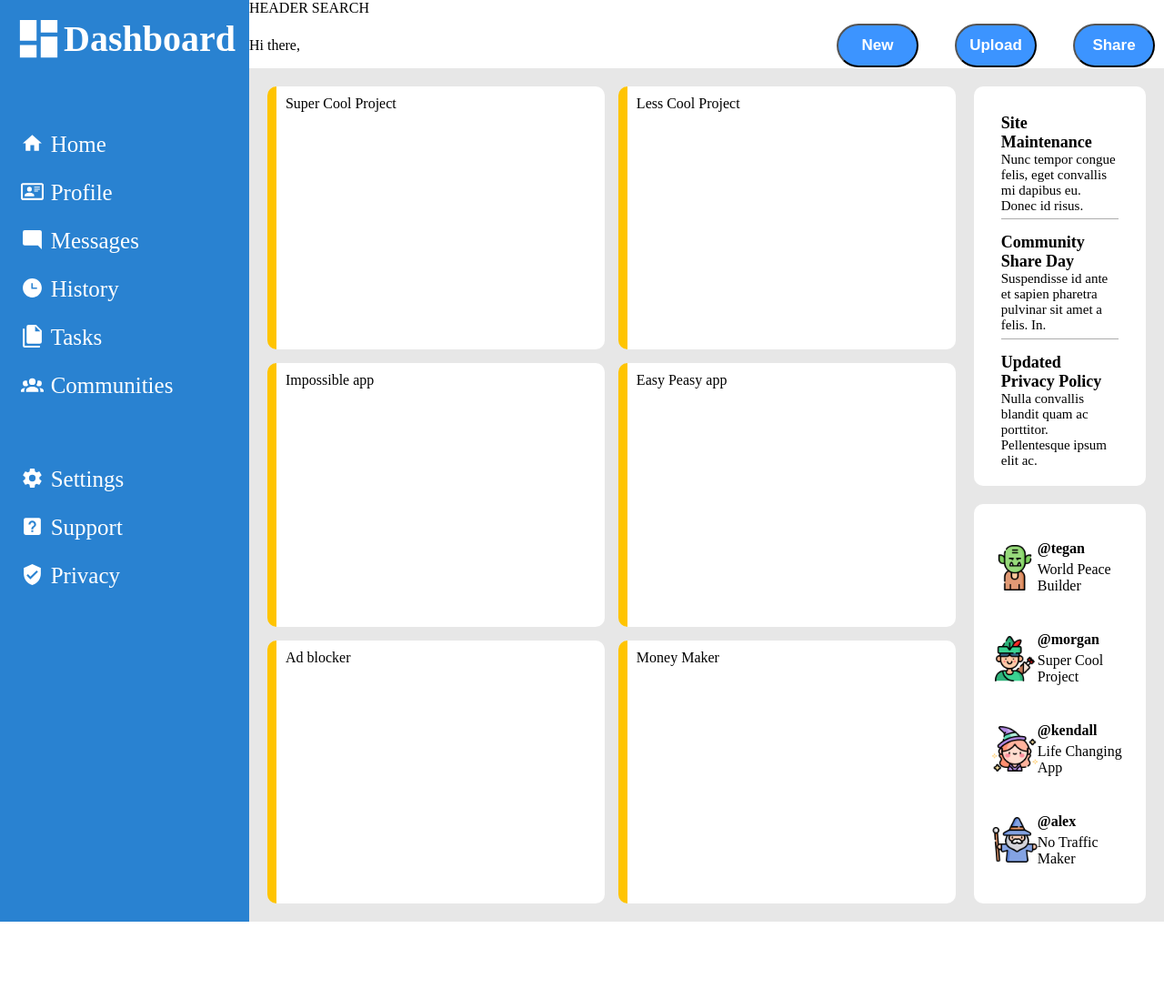
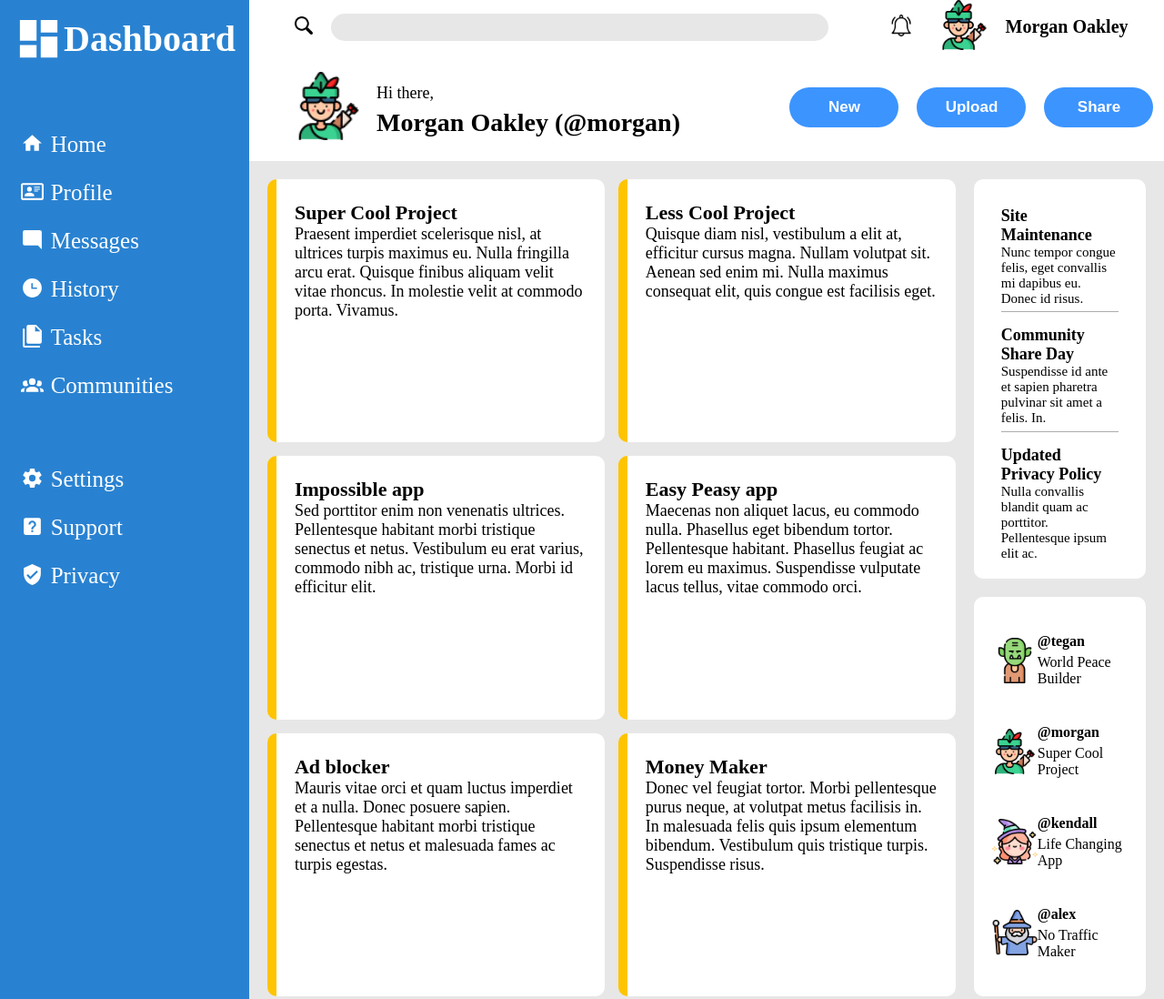
Before and after one commit to LeonardoLima01/odin-admin-dashboard, a plain HTML site: page index.html in a window 1280 px wide. Shown: the top 1098 px of the page at 91% size. Before the commit the page ends 1013 px from the top, so only its background shows below. Drawn offline with Linux system fonts and the light colour scheme.

Commit message:
Fix header

```diff
--- a/index.html
+++ b/index.html
@@ -10,10 +10,18 @@
 <body>
     <div class="container">
         <div class="header">
-            <div class="search" style="background-color: rgb(255, 255, 255);">HEADER SEARCH</div>
+            <div class="search" style="background-color: rgb(255, 255, 255);">
+                <div><img src="headerIcons/magnifying-glass.png" alt="magnifying glass icon"></div>
+                <div class="searchbar"></div>
+                <div class="bell"><img id="bellIcon" src="headerIcons/notification.png" alt="notification bell icon"></div>
+                <div id="robin"><img id='robinIcon' class="robinhood" src="mainSideBarIcons/robinhood.png" alt="robin hood icon"></div>
+                <div id="profileName">Morgan Oakley</div>
+            </div>
             <div class="nav" style="background-color: rgb(255, 255, 255);">
                 <div class="profile">
-                    <p>Hi there,</p>
+                    <div id="robinHoodDivProfileIcon"><img id="robinHoodProfileIcon" src="mainSideBarIcons/robinhood.png" alt="robin hood icon"></div>
+                    <div id="subGreetings">Hi there,</div>
+                    <div id="mainGreetings">Morgan Oakley (@morgan)</div>
                 </div>
                 <div class="buttons">
                     <button class="new">New</button>
@@ -44,12 +52,36 @@
         </div>
         <div class="main">
             <div class="projects">
-                <div>Super Cool Project</div>
-                <div>Less Cool Project</div>
-                <div>Impossible app</div>
-                <div>Easy Peasy app</div>
-                <div>Ad blocker</div>
-                <div>Money Maker</div>
+                <div>
+                    <div class="top">Super Cool Project</div>
+                    <div class="mid">Praesent imperdiet scelerisque nisl, at ultrices turpis maximus eu. Nulla fringilla arcu erat. Quisque finibus aliquam velit vitae rhoncus. In molestie velit at commodo porta. Vivamus.</div>
+                    <div class="bot"></div>
+                </div>
+                <div>
+                    <div class="top">Less Cool Project</div>
+                    <div class="mid">Quisque diam nisl, vestibulum a elit at, efficitur cursus magna. Nullam volutpat sit. Aenean sed enim mi. Nulla maximus consequat elit, quis congue est facilisis eget.</div>
+                    <div class="bot"></div>
+                </div>
+                <div>
+                    <div class="top">Impossible app</div>
+                    <div class="mid">Sed porttitor enim non venenatis ultrices. Pellentesque habitant morbi tristique senectus et netus. Vestibulum eu erat varius, commodo nibh ac, tristique urna. Morbi id efficitur elit.</div>
+                    <div class="bot"></div>
+                </div>
+                <div>
+                    <div class="top">Easy Peasy app</div>
+                    <div class="mid">Maecenas non aliquet lacus, eu commodo nulla. Phasellus eget bibendum tortor. Pellentesque habitant. Phasellus feugiat ac lorem eu maximus. Suspendisse vulputate lacus tellus, vitae commodo orci.</div>
+                    <div class="bot"></div>
+                </div>
+                <div>
+                    <div class="top">Ad blocker</div>
+                    <div class="mid">Mauris vitae orci et quam luctus imperdiet et a nulla. Donec posuere sapien. Pellentesque habitant morbi tristique senectus et netus et malesuada fames ac turpis egestas.</div>
+                    <div class="bot"></div>
+                </div>
+                <div>
+                    <div class="top">Money Maker</div>
+                    <div class="mid">Donec vel feugiat tortor. Morbi pellentesque purus neque, at volutpat metus facilisis in. In malesuada felis quis ipsum elementum bibendum. Vestibulum quis tristique turpis. Suspendisse risus.</div>
+                    <div class="bot"></div>
+                </div>
             </div>
             <div class="side-main">
                 <div class="announcements">
--- a/style.css
+++ b/style.css
@@ -74,17 +74,19 @@ body{
 .buttons{
     display: grid;
     grid-template-columns: repeat(3,100px);
-    gap: 30px;
-    justify-self: end;
+    gap: 40px;
+    justify-self: center;
+    margin-right: -60px;
 }
 button{
-    width: 90px;
+    width: 120px;
     padding: 12px;
     border-radius: 50px;
     background-color: rgb(60, 148, 255);
     color: white;
     font-weight: bold;
     font-size: 17px;
+    border: 0px;
 }
 
 .main{
@@ -96,7 +98,7 @@ button{
 }
 
 .projects{
-    background-color: rgb(231, 231, 231);;
+    background-color: rgb(231, 231, 231);
     display: grid;
     grid-template-columns: 1fr 1fr;
     grid-template-rows: 1fr 1fr 1fr;
@@ -105,10 +107,23 @@ button{
 }
 
 .projects>div{
-    padding: 10px;
+    padding: 20px;
     background-color: rgb(255, 255, 255);
     border-radius: 10px;
     border-left: 10px solid rgb(255, 196, 0);
+    display: grid;
+    grid-template-rows: 30px 2fr 1fr;
+}
+
+
+.top{
+    font-size: 22px;
+    font-weight: 900;
+    align-self: flex-end;
+}
+
+.mid{
+    font-size: 18px;
 }
 
 .side-main{
@@ -164,3 +179,71 @@ button{
     font-weight: bold;
     margin-bottom: 5px;
 }
+
+.search{
+    display: grid;
+    align-items: center;
+    margin-left: 50px;
+    grid-template-columns: 25px 3fr 0.5fr 50px 1fr;
+    gap: 15px;
+}
+
+.search img{
+    height: 20px;
+}
+
+.searchbar{
+    background-color: rgb(231, 231, 231);
+    border-radius: 15px;
+    height: 30px;
+}
+
+.bell{
+    margin-left: auto;
+}
+
+#bellIcon{
+    height: 24px;
+    margin-right: 15px;
+}
+
+.search img.robinhood{
+    height: 55px;
+}
+
+#profileName{
+    font-size: 20px;
+    font-weight:900;
+    margin-left: 8px;
+}
+
+.nav{
+    display: grid;
+    grid-template-columns: 1fr 1fr;
+}
+
+#robinHoodProfileIcon{
+    height: 75px;
+}
+
+.profile{
+    display: grid;
+    grid-template-columns: 125px 1fr;
+    column-gap: 15px;
+}
+
+#robinHoodDivProfileIcon{
+    justify-self: flex-end;
+    grid-row: 1/3;
+}
+
+#subGreetings{
+    align-self: flex-end;
+    font-size: 18px;
+}
+
+#mainGreetings{
+    font-size: 28px;
+    font-weight: 900;
+    align-self: center;
+}
```
Also changed, not shown: headerIcons/magnifying-glass.png (added), headerIcons/notification.png (added), mainIcons/eye-plus-outline.svg (added), mainIcons/share-variant-outline.svg (added), mainIcons/star-plus-outline.svg (added).
